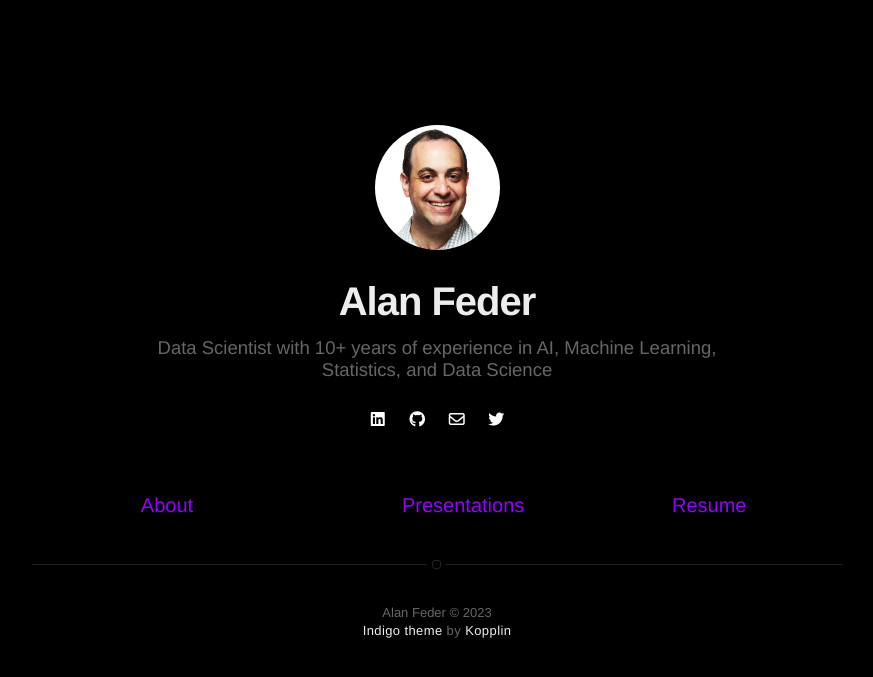
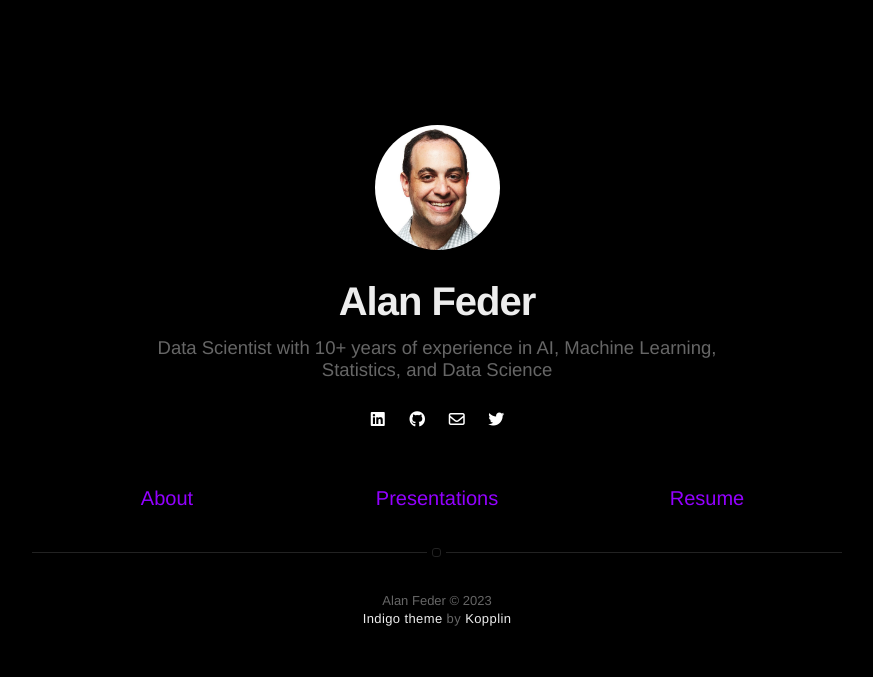
Before and after one commit to AlanFeder/AlanFeder.github.io, a Jekyll site: the page built from index.html, in a window 1280 px wide. Shown: the top 677 px of the page, without its empty margins (203-1076 px from the left). Built offline with Jekyll 4.4.1, drawn with Linux system fonts in a browser that asks for light colours; nearby versions of some CDN libraries.

Commit message:
remove inline blocks..hopefully that fixes spacing

```diff
--- a/_sass/components/nav.sass
+++ b/_sass/components/nav.sass
@@ -8,12 +8,10 @@
         justify-content: space-between
 
         > .item
-            display: inline-block
             flex: 1
             text-align: center  // To center-align the link text within each item
 
         > .item > .link
-            display: inline-block
             font-weight: $thin-font
             font-size: 1.4rem
             padding: 20px 10px
```
